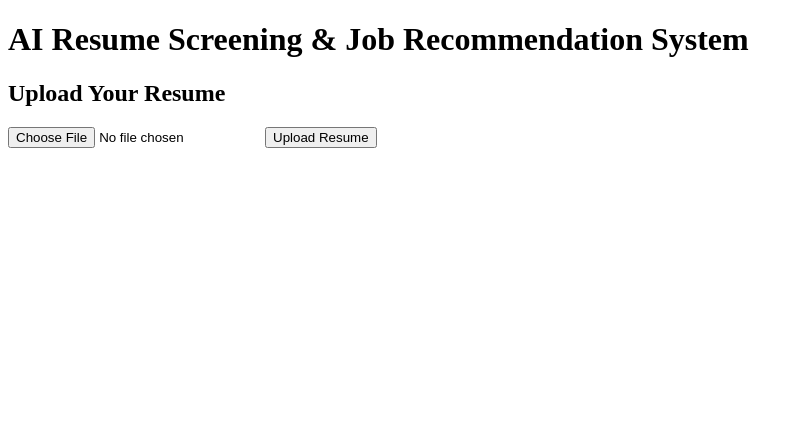
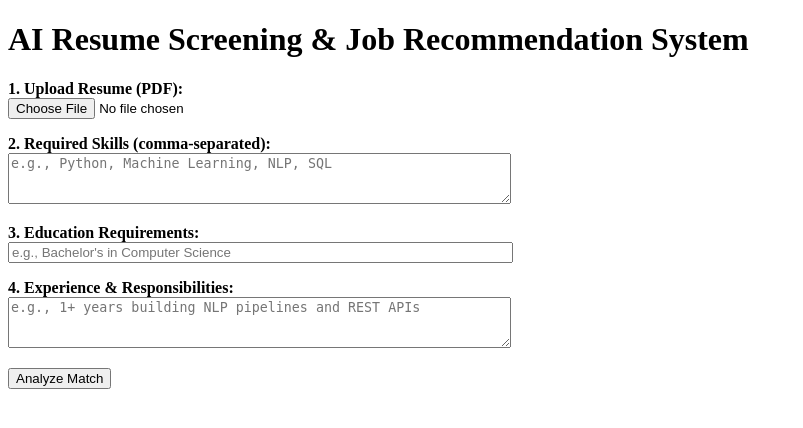
Before and after one commit to PayalDubey04/AI-Resume-Screening-Job-Recommendation-System, a Flask app: page / in a window 1280 px wide. Shown: the top 428 px of the page, without its empty margins (0-803 px from the left). Run offline with Flask 3, Linux system fonts and the light colour scheme.

Commit message:
Connect Field-Aware MPNet model and /api/match endpoint to Flask backend

```diff
--- a/main.py
+++ b/main.py
@@ -1,43 +1,226 @@
 import os
-
+import re
 import fitz
-from flask import Flask, render_template, request
+import numpy as np
+from flask import Flask, jsonify, render_template, request
+from sentence_transformers import SentenceTransformer
 
 app = Flask(__name__)
 
 UPLOAD_FOLDER = "uploads"
 app.config["UPLOAD_FOLDER"] = UPLOAD_FOLDER
+os.makedirs(UPLOAD_FOLDER, exist_ok=True)
 
-os.makedirs(UPLOAD_FOLDER, exist_ok=True)
+# Load Field-Aware MPNet model once at startup
+MODEL_NAME = "all-mpnet-base-v2"
+print(f"Loading NLP model: {MODEL_NAME}...")
+model = SentenceTransformer(MODEL_NAME)
+print("Model loaded successfully!")
+
+WEIGHTS = {
+    "skills": 0.50,
+    "education": 0.20,
+    "experience": 0.30,
+}
+
+
+def extract_pdf_text(file_storage) -> str:
+    """Save uploaded PDF and extract plain text using PyMuPDF."""
+    filename = os.path.basename(file_storage.filename)
+    file_path = os.path.join(app.config["UPLOAD_FOLDER"], filename)
+    file_storage.save(file_path)
+
+    extracted = []
+    with fitz.open(file_path) as doc:
+        for page in doc:
+            extracted.append(page.get_text())
+
+    return "\n".join(extracted).strip()
+
+
+def split_resume_sections(text: str) -> dict:
+    """
+    Split plain resume text into skills, education, and experience sections
+    using common resume section headings. Falls back to full text if a heading
+    is not explicitly detected.
+    """
+    sections = {"skills": "", "education": "", "experience": ""}
+    current = None
+
+    heading_patterns = {
+        "skills": re.compile(r"^\s*(technical\s+)?(skills|core\s+competencies|technologies)\s*:?\s*$", re.I),
+        "education": re.compile(r"^\s*(education|academic|qualifications)\s*:?\s*$", re.I),
+        "experience": re.compile(r"^\s*(work\s+)?(experience|employment|projects|internships)\s*:?\s*$", re.I),
+    }
+
+    for line in text.splitlines():
+        stripped = line.strip()
+        if not stripped:
+            continue
+
+        matched_heading = None
+        for sec_name, pattern in heading_patterns.items():
+            if pattern.match(stripped):
+                matched_heading = sec_name
+                break
+
+        if matched_heading:
+            current = matched_heading
+        elif current:
+            sections[current] += " " + stripped
+
+    # Fallback: if a section wasn't separated by headings, use full resume text
+    for key in sections:
+        sections[key] = sections[key].strip() if sections[key].strip() else text.strip()
+
+    return sections
+
+
+def compute_cosine_01(text_a: str, text_b: str):
+    """Compute normalized MPNet cosine similarity scaled from [-1, 1] to [0, 1]."""
+    text_a = (text_a or "").strip()
+    text_b = (text_b or "").strip()
+    if not text_a or not text_b:
+        return None
+
+    vecs = model.encode(
+        [text_a, text_b],
+        normalize_embeddings=True,
+        show_progress_bar=False,
+    )
+    cos_sim = float(np.dot(vecs[0], vecs[1]))
+    scaled = float(np.clip((cos_sim + 1.0) / 2.0, 0.0, 1.0))
+    return round(scaled, 4)
+
+
+def find_missing_skills(resume_text: str, required_skills_text: str) -> list:
+    """
+    Compare comma/newline-separated required skills against resume text
+    (case-insensitive substring match). Only checks explicitly provided skills.
+    """
+    if not required_skills_text or not resume_text:
+        return []
+
+    resume_lower = resume_text.lower()
+    raw_items = re.split(r"[,;\n•|]+", required_skills_text)
+    missing = []
+
+    for item in raw_items:
+        skill = item.strip()
+        if len(skill) >= 2 and skill.lower() not in resume_lower:
+            missing.append(skill)
+
+    return missing
+
+
+def classify_match(score: float) -> str:
+    """Categorize [0, 1] match score into Low, Medium, or High match."""
+    if score >= 0.75:
+        return "High Match"
+    if score >= 0.55:
+        return "Medium Match"
+    return "Low Match"
+
+
+def evaluate_match(resume_text: str, job_skills: str, job_education: str, job_experience: str) -> dict:
+    """Run Field-Aware MPNet with dynamic weight renormalization."""
+    resume_secs = split_resume_sections(resume_text)
+
+    field_scores = {
+        "skills": compute_cosine_01(resume_secs["skills"], job_skills),
+        "education": compute_cosine_01(resume_secs["education"], job_education),
+        "experience": compute_cosine_01(resume_secs["experience"], job_experience),
+    }
+
+    numerator = 0.0
+    denominator = 0.0
+    for field, score in field_scores.items():
+        if score is not None:
+            numerator += WEIGHTS[field] * score
+            denominator += WEIGHTS[field]
+
+    overall = round(numerator / denominator, 4) if denominator > 0 else 0.0
+    missing_skills = find_missing_skills(resume_text, job_skills)
+
+    return {
+        "match_score": overall,
+        "match_percentage": round(overall * 100, 1),
+        "match_category": classify_match(overall),
+        "skills_score": field_scores["skills"],
+        "education_score": field_scores["education"],
+        "experience_score": field_scores["experience"],
+        "missing_skills": missing_skills,
+    }
 
 
 @app.route("/", methods=["GET", "POST"])
 def home():
     extracted_text = ""
+    result = None
+    error = None
 
     if request.method == "POST":
         file = request.files.get("resume")
+        job_skills = request.form.get("job_skills", "").strip()
+        job_education = request.form.get("job_education", "").strip()
+        job_experience = request.form.get("job_experience", "").strip()
 
-        if file and file.filename.lower().endswith(".pdf"):
-            file_path = os.path.join(
-                app.config["UPLOAD_FOLDER"],
-                file.filename
-            )
-
-            file.save(file_path)
-
-            document = fitz.open(file_path)
-
-            for page in document:
-                extracted_text += page.get_text()
-
-            document.close()
+        if not file or not file.filename.lower().endswith(".pdf"):
+            error = "Please upload a valid PDF resume."
+        else:
+            extracted_text = extract_pdf_text(file)
+            if not extracted_text:
+                error = "Could not extract text from the uploaded PDF."
+            elif not any([job_skills, job_education, job_experience]):
+                error = "Please enter at least one job requirement field."
+            else:
+                result = evaluate_match(
+                    extracted_text, job_skills, job_education, job_experience
+                )
 
     return render_template(
         "index.html",
-        extracted_text=extracted_text
+        extracted_text=extracted_text,
+        result=result,
+        error=error,
     )
 
 
+@app.route("/api/match", methods=["POST"])
+def api_match():
+    """JSON endpoint for frontend integration."""
+    resume_text = ""
+
+    if "resume" in request.files and request.files["resume"].filename:
+        file = request.files["resume"]
+        if not file.filename.lower().endswith(".pdf"):
+            return jsonify({"error": "Only PDF files are supported."}), 400
+        resume_text = extract_pdf_text(file)
+    elif request.is_json:
+        data = request.get_json(silent=True) or {}
+        resume_text = str(data.get("resume_text", "")).strip()
+    else:
+        resume_text = request.form.get("resume_text", "").strip()
+
+    if not resume_text:
+        return jsonify({"error": "Resume PDF or resume_text is required."}), 400
+
+    if request.is_json:
+        data = request.get_json(silent=True) or {}
+        job_skills = str(data.get("job_skills", "")).strip()
+        job_education = str(data.get("job_education", "")).strip()
+        job_experience = str(data.get("job_experience", "")).strip()
+    else:
+        job_skills = request.form.get("job_skills", "").strip()
+        job_education = request.form.get("job_education", "").strip()
+        job_experience = request.form.get("job_experience", "").strip()
+
+    if not any([job_skills, job_education, job_experience]):
+        return jsonify({"error": "Provide at least one of: job_skills, job_education, job_experience."}), 400
+
+    result = evaluate_match(resume_text, job_skills, job_education, job_experience)
+    return jsonify(result), 200
+
+
 if __name__ == "__main__":
-    app.run(debug=True)
+    app.run(debug=True, port=5000)
--- a/templates/index.html
+++ b/templates/index.html
@@ -5,23 +5,49 @@
     <meta name="viewport" content="width=device-width, initial-scale=1.0">
     <title>AI Resume Screening System</title>
 </head>
-
 <body>
-
     <h1>AI Resume Screening & Job Recommendation System</h1>
 
-    <h2>Upload Your Resume</h2>
+    {% if error %}
+        <p style="color: red;"><strong>Error:</strong> {{ error }}</p>
+    {% endif %}
 
     <form method="POST" enctype="multipart/form-data">
-        <input type="file" name="resume" accept=".pdf" required>
-        <button type="submit">Upload Resume</button>
+        <p>
+            <label><strong>1. Upload Resume (PDF):</strong></label><br>
+            <input type="file" name="resume" accept=".pdf" required>
+        </p>
+        <p>
+            <label><strong>2. Required Skills (comma-separated):</strong></label><br>
+            <textarea name="job_skills" rows="3" cols="60" placeholder="e.g., Python, Machine Learning, NLP, SQL"></textarea>
+        </p>
+        <p>
+            <label><strong>3. Education Requirements:</strong></label><br>
+            <input type="text" name="job_education" size="60" placeholder="e.g., Bachelor's in Computer Science">
+        </p>
+        <p>
+            <label><strong>4. Experience & Responsibilities:</strong></label><br>
+            <textarea name="job_experience" rows="3" cols="60" placeholder="e.g., 1+ years building NLP pipelines and REST APIs"></textarea>
+        </p>
+        <button type="submit">Analyze Match</button>
     </form>
 
+    {% if result %}
+        <hr>
+        <h2>Match Results ({{ result.match_category }})</h2>
+        <ul>
+            <li><strong>Overall Field-Aware Match Score:</strong> {{ result.match_percentage }}% ({{ result.match_score }})</li>
+            <li><strong>Skills Similarity (50% weight):</strong> {{ result.skills_score if result.skills_score is not none else "N/A" }}</li>
+            <li><strong>Education Similarity (20% weight):</strong> {{ result.education_score if result.education_score is not none else "N/A" }}</li>
+            <li><strong>Experience Similarity (30% weight):</strong> {{ result.experience_score if result.experience_score is not none else "N/A" }}</li>
+            <li><strong>Missing Required Skills:</strong> {{ result.missing_skills | join(", ") if result.missing_skills else "None detected" }}</li>
+        </ul>
+    {% endif %}
+
     {% if extracted_text %}
-        <h2>Extracted Resume Text</h2>
-
+        <hr>
+        <h3>Extracted Resume Text</h3>
         <pre>{{ extracted_text }}</pre>
     {% endif %}
-
 </body>
 </html>
```
